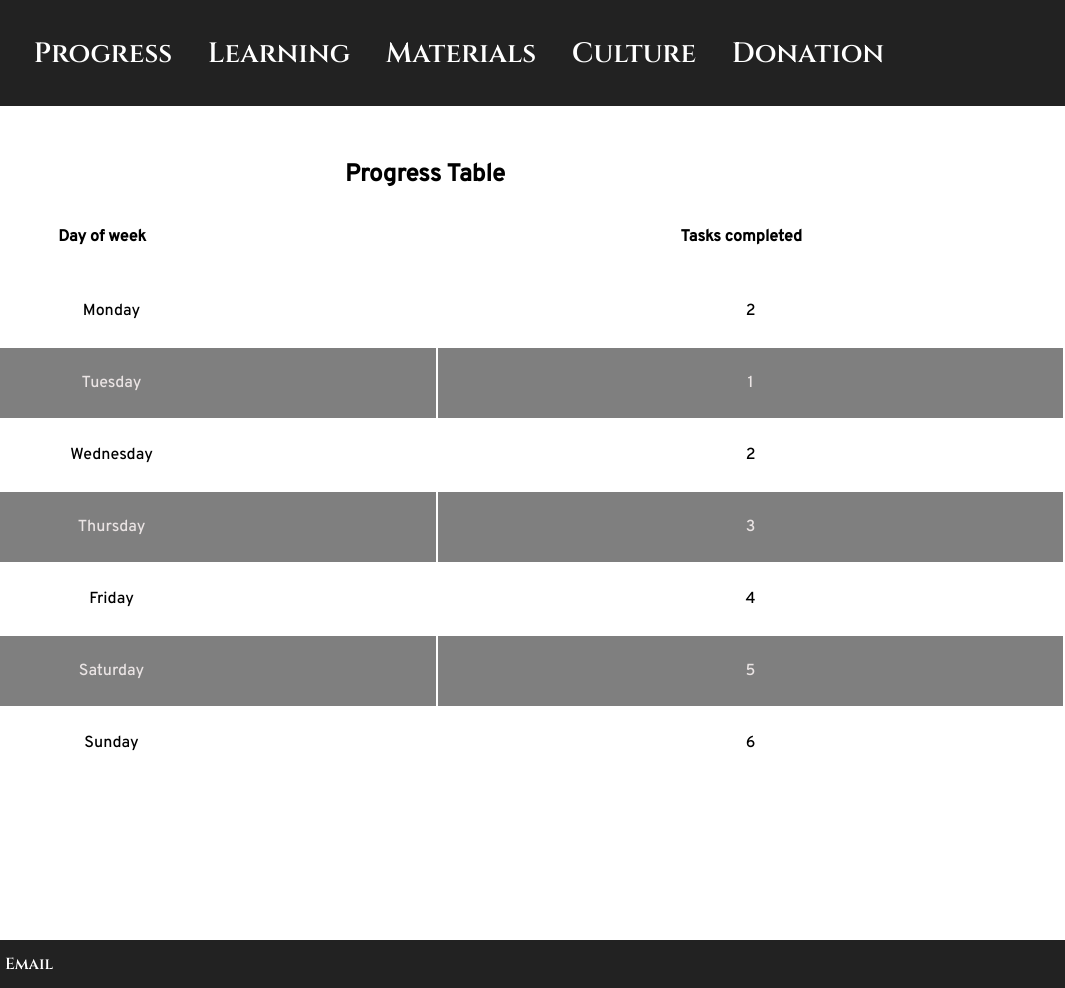
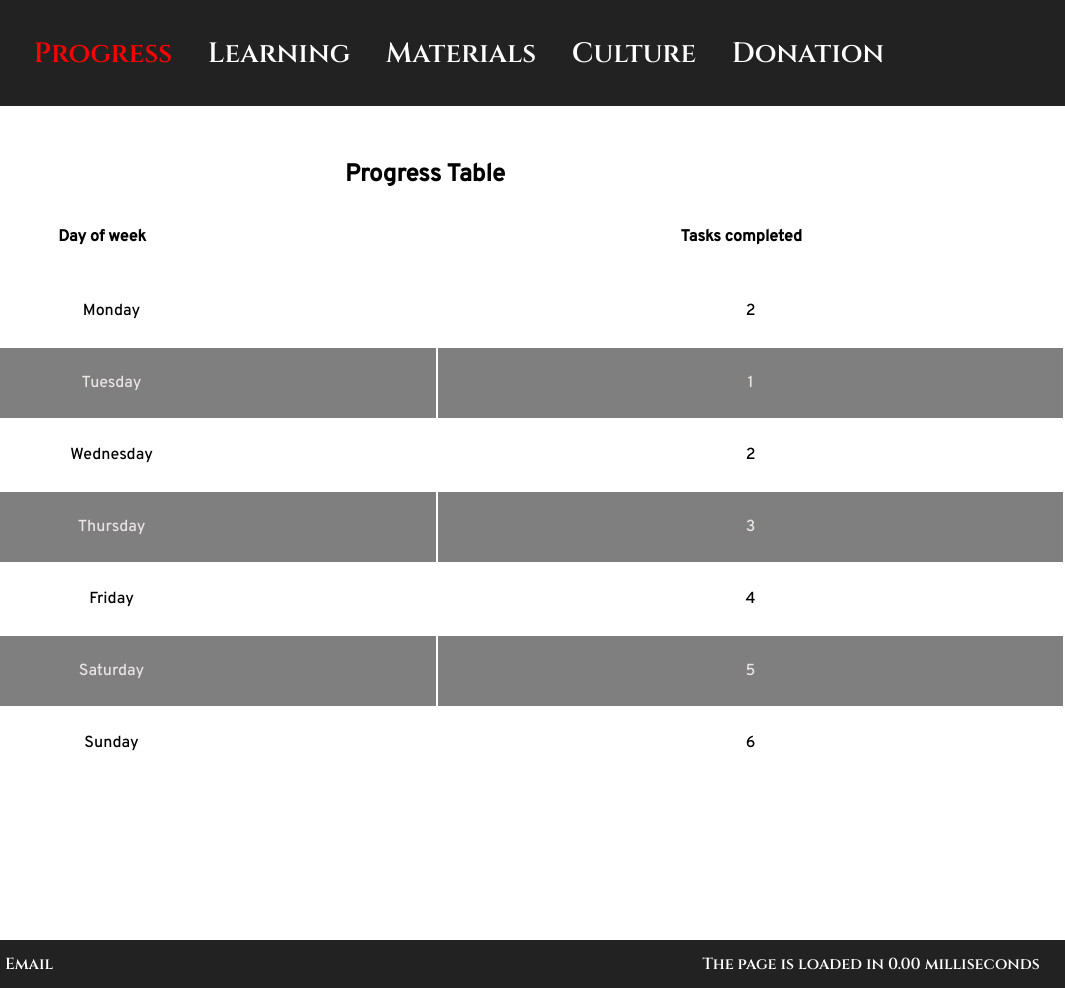
Before and after one commit to 14turtle14/14turtle14.github.io, a plain HTML site: page html/progress.html in a window 1280 px wide. Shown: the full height of the page, 215-1280 px from the left. Drawn offline with Linux system fonts and the light colour scheme.

Commit message:
lab4 dont u

```diff
--- a/css/main.css
+++ b/css/main.css
@@ -197,3 +197,22 @@ header ul li a:hover {
         display: none;
     }
 }
+
+.page-loading {
+    list-style-type: none;
+    display: flex;
+    text-align: right;
+    padding-right: 1%   ;
+}
+
+#loading-info {
+    list-style-type: none;
+    padding: 0;
+    margin: 0;
+    display: flex;
+    color: white;
+}
+
+header nav ul li a.active {
+    color: #ff0000;
+}
--- a/css/progress.css
+++ b/css/progress.css
@@ -122,6 +122,7 @@ header ul li a:hover {
     width: 100%;
     display: grid;
     grid-auto-rows: auto;
+    background-color: white;
 }
 
 .progress-schedule caption {
@@ -184,3 +185,22 @@ header ul li a:hover {
         display: none;
     }
 }
+
+.page-loading {
+    list-style-type: none;
+    display: flex;
+    text-align: right;
+    padding-right: 1%   ;
+}
+
+#loading-info {
+    list-style-type: none;
+    padding: 0;
+    margin: 0;
+    display: flex;
+    color: white;
+}
+
+header nav ul li a.active {
+    color: #ff0000;
+}
--- a/html/progress.html
+++ b/html/progress.html
@@ -7,6 +7,8 @@
         <link rel="stylesheet" href="/css/progress.css">
         <meta name="robots" content="index, nofollow" />
         <meta name="yandex" content="noyaca" />
+        <script src="/js/pageLoadStats.js"></script>
+        <script src="/js/activeWindow.js" defer></script>
         <meta name="viewport" content="width=device-width, initial-scale=1" />
         <meta name="author" content="Иванников Даниил" />
 </head>
@@ -77,6 +79,9 @@
             <li><a href="#">Email</a></li>
         </ul>
     </section>
+    <section class="page-loading">
+        <p id="loading-info"></p>
+    </section>
 </footer>
 </body>
 </html>
--- /dev/null
+++ b/js/activeWindow.js
@@ -0,0 +1,5 @@
+(function() {
+    [...this.querySelectorAll("a")]
+        .filter(a => this.URL.startsWith(a.href))
+        .forEach(a => a.classList.add("active"));
+}.bind(window.document)());
--- /dev/null
+++ b/js/pageLoadStats.js
@@ -0,0 +1,12 @@
+function measurePageLoadTime() {
+    const loadTime = performance.now();
+    const loadingInfo = document.getElementById("loading-info");
+
+    if (loadingInfo) {
+        loadingInfo.textContent = `The page is loaded in ${loadTime.toFixed(2)} milliseconds`;
+    } else {
+        console.error("Element with id 'loading-info' not found");
+    }
+}
+
+window.addEventListener("load", measurePageLoadTime);
```
Also changed, not shown: html/main.html (+6 -1 lines), image/black_dragon.webp (deleted), image/chinese_army.jpg (added), image/flag_1.jpg (deleted), image/flag_2.jpg (deleted).
